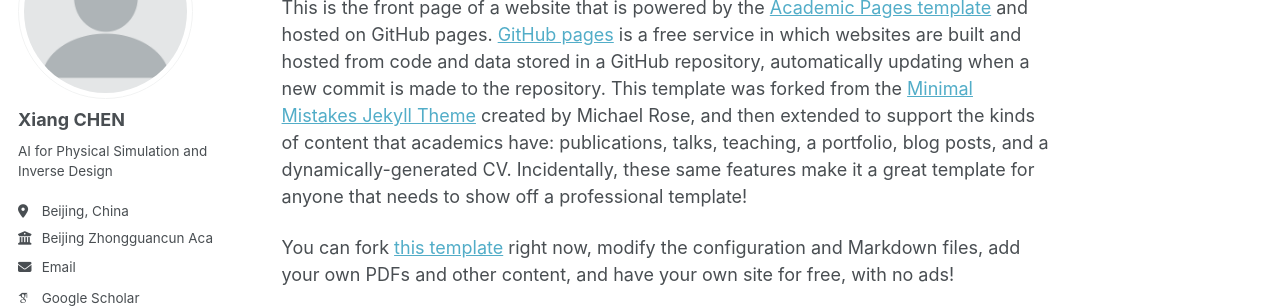
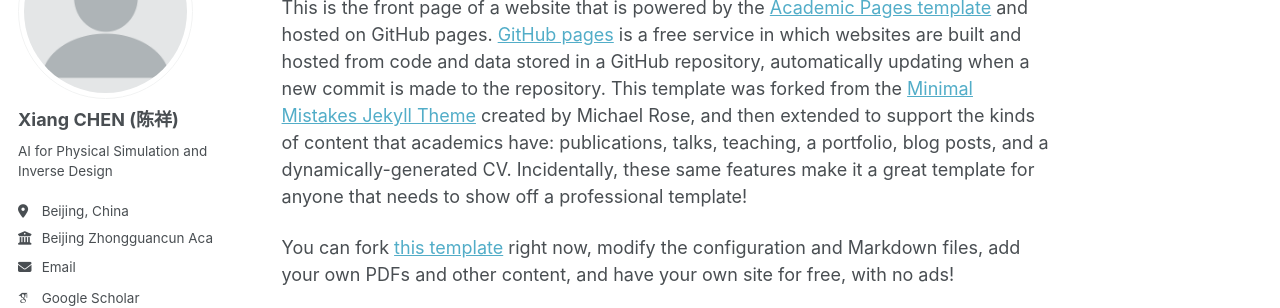
Before and after one commit to XiangCHEN-dvi/xiangchen-dvi.github.io, a Jekyll site: the page built from _pages/about.md, in a window 1280 px wide. Shown: the part 175-483 px from the top of the page. Built offline with Jekyll 4.4.1, drawn with Linux system fonts in a browser that asks for light colours; some web fonts are replaced; a script bundle is joined from its source files by our own code; library files that are not in the unit come from our copies.

Commit message:
Update author name and zhihu username in config

```diff
--- a/_config.yml
+++ b/_config.yml
@@ -24,7 +24,7 @@ repository               : "XiangCHEN-dvi/xiangchen-dvi.github.io"
 author:
   # Biographic information
   avatar           : "profile.png"
-  name             : "Xiang CHEN"
+  name             : "Xiang CHEN (陈祥)"
   pronouns         : # example: "she/her"
   bio              : "AI for Physical Simulation and Inverse Design"
   location         : "Beijing, China"
@@ -80,7 +80,7 @@ author:
   wikipedia        : # Username
   xing             : # Username
   youtube          : # Username
-  zhihu            : "伪小人"
+  zhihu            : "weixiaoren"
 
 # Publication Category - The following the list of publication categories and their headings
 publication_category:
```
